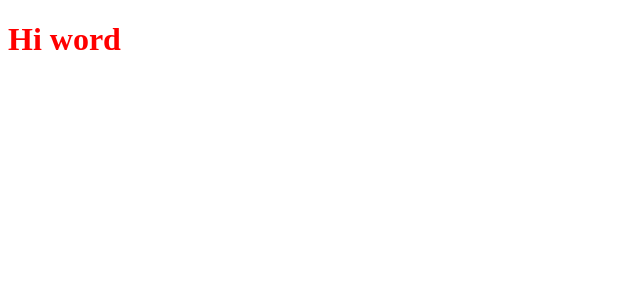
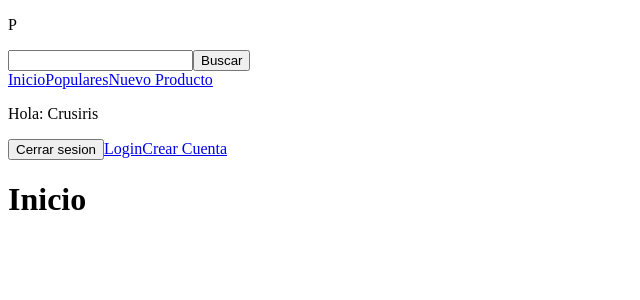
Before and after one commit to Crusiris/clonproducthunt, a Next.js app: page / in a window 1280 px wide. Shown: the top 300 px of the page, without its empty margins (0-640 px from the left). Built offline with nearby package versions, Linux system fonts and the light colour scheme.

Commit message:
Creando componentes para armar el header

```diff
--- /dev/null
+++ b/components/layout/Header.js
@@ -0,0 +1,26 @@
+import React from 'react';
+import Link from 'next/link';
+import Search from '../ui/Search';
+import Nav from '../layout/Nav';
+
+const Header = () => {
+    return (
+        <header>
+            <div>
+                <div>
+                    <p>P</p>
+                    <Search/>
+                    <Nav/>
+                </div>
+                <div>
+                    <p>Hola: Crusiris</p>
+                    <button type="button">Cerrar sesion</button>
+                    <Link href="/">Login</Link>
+                    <Link href="/">Crear Cuenta</Link>
+                </div>
+            </div>
+        </header>
+    );
+}
+
+export default Header;
--- a/components/layout/Layout.js
+++ b/components/layout/Layout.js
@@ -1,9 +1,20 @@
 //MASTER PAGES
 import React from 'react';
+import Link from 'next/link';
+import Header from '../layout/Header';
 
-const Layout = () => {
+const Layout = (props) => {
+    //TODO LO QUE ESTE POR FUERA DEL MAIN, PERO DENTRO DEL RETURN SE MOSTRARA EN TODOS LOS COMPONENTES
     return (
+        <>
+            <Header/>
 
+            <main>
+
+                {props.children}
+
+            </main>
+        </>
     );
 }
 
--- /dev/null
+++ b/components/layout/Nav.js
@@ -0,0 +1,14 @@
+import React from 'react';
+import Link from 'next/link';
+
+const Nav = () => {
+    return (
+        <nav>
+            <Link href="/">Inicio</Link>
+            <Link href="/">Populares</Link>
+            <Link href="/">Nuevo Producto</Link>
+        </nav>
+    );
+}
+
+export default Nav;
--- /dev/null
+++ b/components/ui/Search.js
@@ -0,0 +1,13 @@
+import React from 'react';
+
+const Search = () => {
+    return (
+        <form>
+            <input type="text"/>
+            <button type="submit">Buscar</button>
+        </form>
+    );
+}
+
+export default
+Search;
--- a/pages/index.js
+++ b/pages/index.js
@@ -1,12 +1,13 @@
-import Head from 'next/head';
 import style from '@emotion/styled';
-
-const Heading = style.h1`
-color:red;
-`;
+import Layout from '../components/layout/Layout';
 
 export default function Home() {
   return (
-    <Heading>Hi word</Heading>
+    <div>
+        <Layout>
+          <h1>Inicio</h1>
+        </Layout>
+    </div>
+
   );
 }
```
Also changed, not shown: pages/nosotros.js (added, +16 -0 lines).
